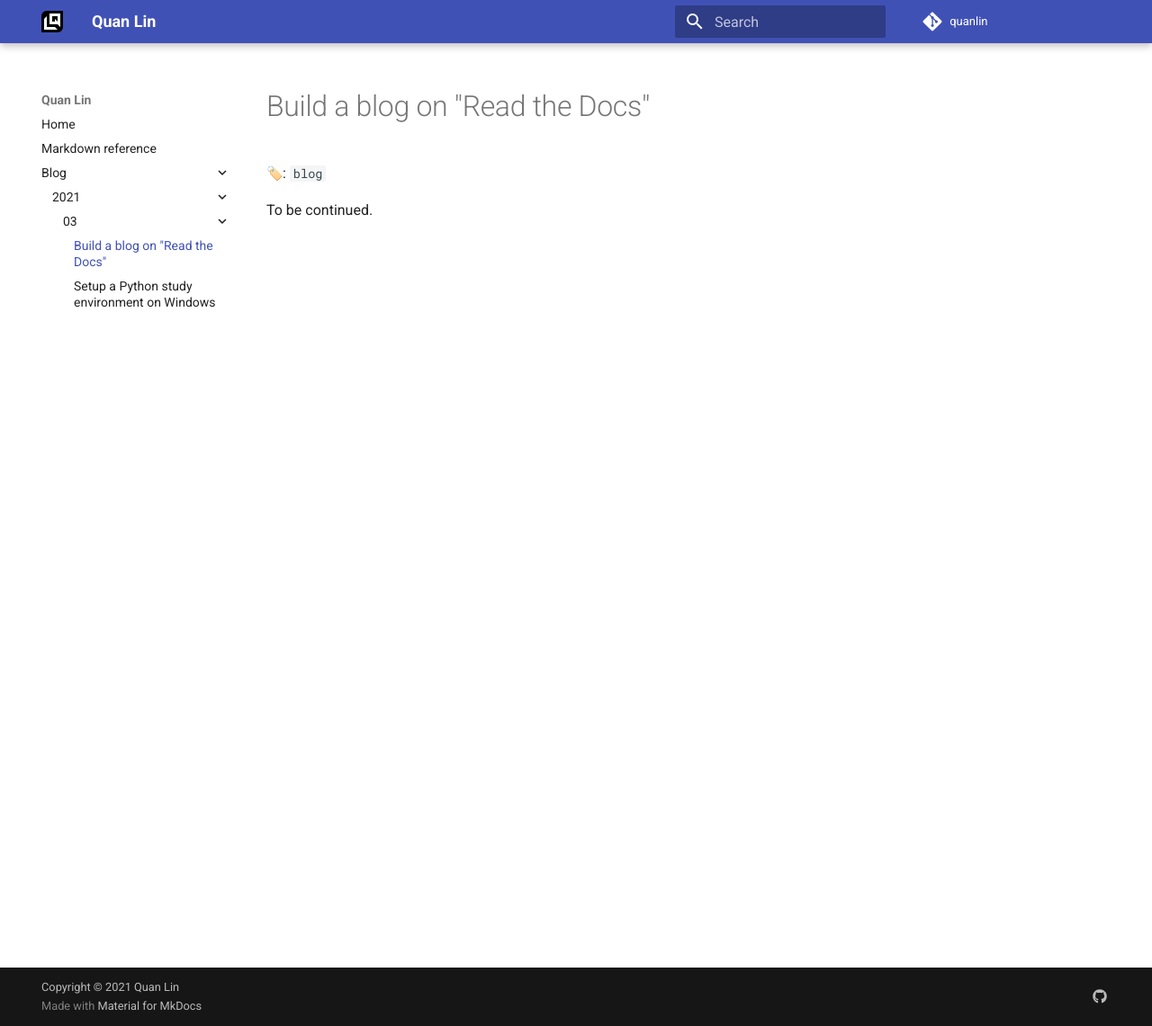
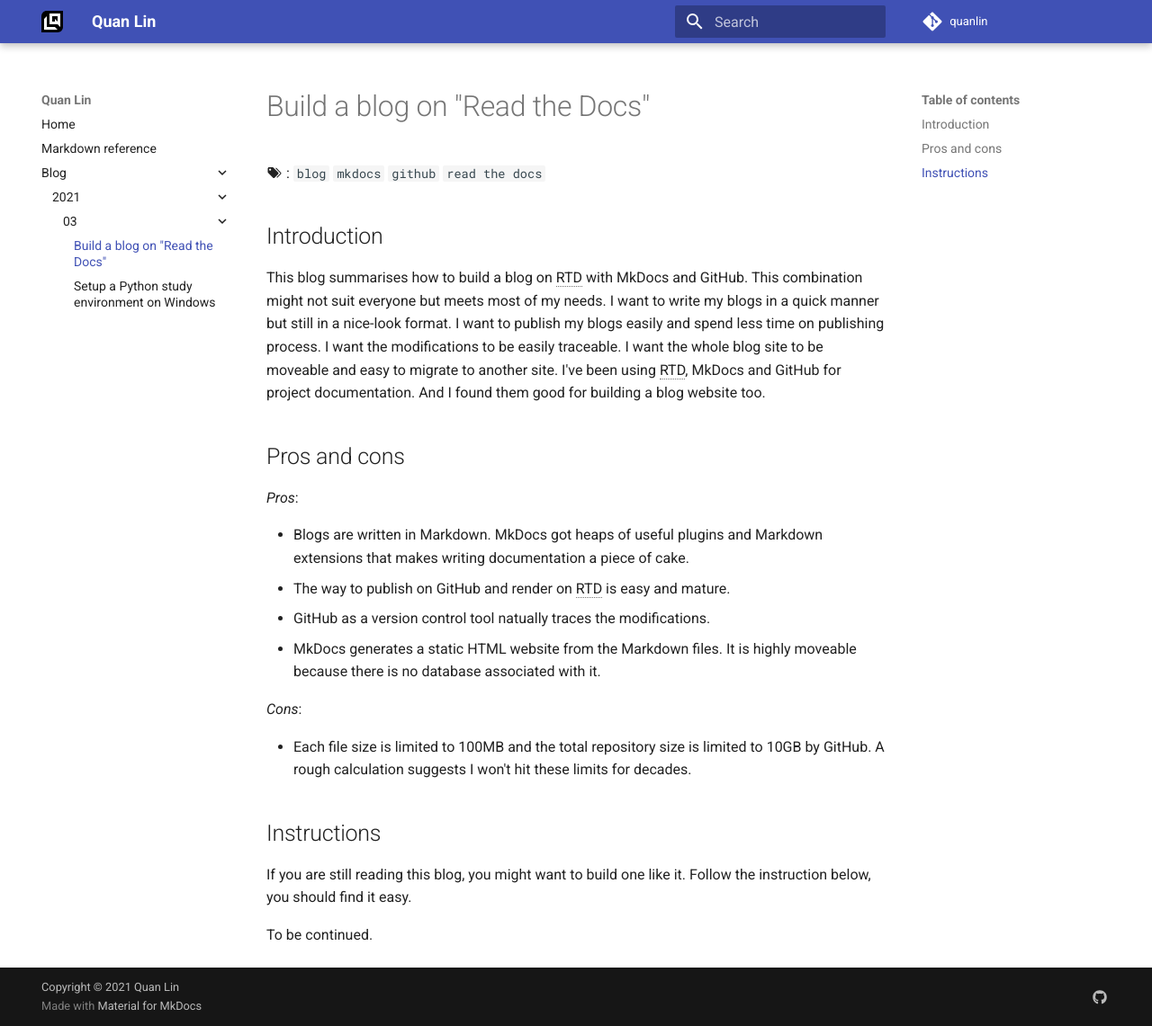
Before and after one commit to jacklinquan/quanlin, an MkDocs documentation site: the page built from docs/blog/2021/03/build_blog_with_mkdocs_github_rtd.md, in a window 1280 px wide and 1141 px high. Shown: the whole window at 90% size. Built offline with MkDocs 1.6.1 and Material for MkDocs 9.7.7, drawn with Linux system fonts in a browser that asks for light colours; emoji names are drawn with the system emoji font; comment, search, counter and statistics services are not loaded.

Commit message:
Update build_blog_with_mkdocs_github_rtd.md

```diff
--- a/docs/blog/2021/03/build_blog_with_mkdocs_github_rtd.md
+++ b/docs/blog/2021/03/build_blog_with_mkdocs_github_rtd.md
@@ -1,5 +1,45 @@
 # Build a blog on "Read the Docs"
 
-:label:: `blog`
+:material-tag-multiple: :
+`blog` `mkdocs` `github` `read the docs`
+
+
+## Introduction
+
+This blog summarises how to build a blog on RTD with MkDocs and GitHub.
+This combination might not suit everyone but meets most of my needs.
+I want to write my blogs in a quick manner but still in a nice-look format.
+I want to publish my blogs easily and spend less time on publishing process.
+I want the modifications to be easily traceable.
+I want the whole blog site to be moveable and easy to migrate to another site.
+I've been using RTD, MkDocs and GitHub for project documentation.
+And I found them good for building a blog website too.
+
+## Pros and cons
+
+*Pros*:
+
+- Blogs are written in Markdown.
+  MkDocs got heaps of useful plugins and Markdown extensions that makes writing
+  documentation a piece of cake.
+- The way to publish on GitHub and render on RTD is easy and mature.
+- GitHub as a version control tool natually traces the modifications.
+- MkDocs generates a static HTML website from the Markdown files.
+  It is highly moveable because there is no database associated with it.
+
+*Cons*:
+
+- Each file size is limited to 100MB and the total repository size is limited to 10GB
+  by GitHub. A rough calculation suggests I won't hit these limits for decades.
+
+
+## Instructions
+
+If you are still reading this blog, you might want to build one like it.
+Follow the instruction below, you should find it easy.
+
 
 To be continued.
+
+
+*[RTD]: Read the Docs
```
Also changed, not shown: docs/blog/2021/03/setup_python_study_env_on_windows.md (+2 -1 lines).
